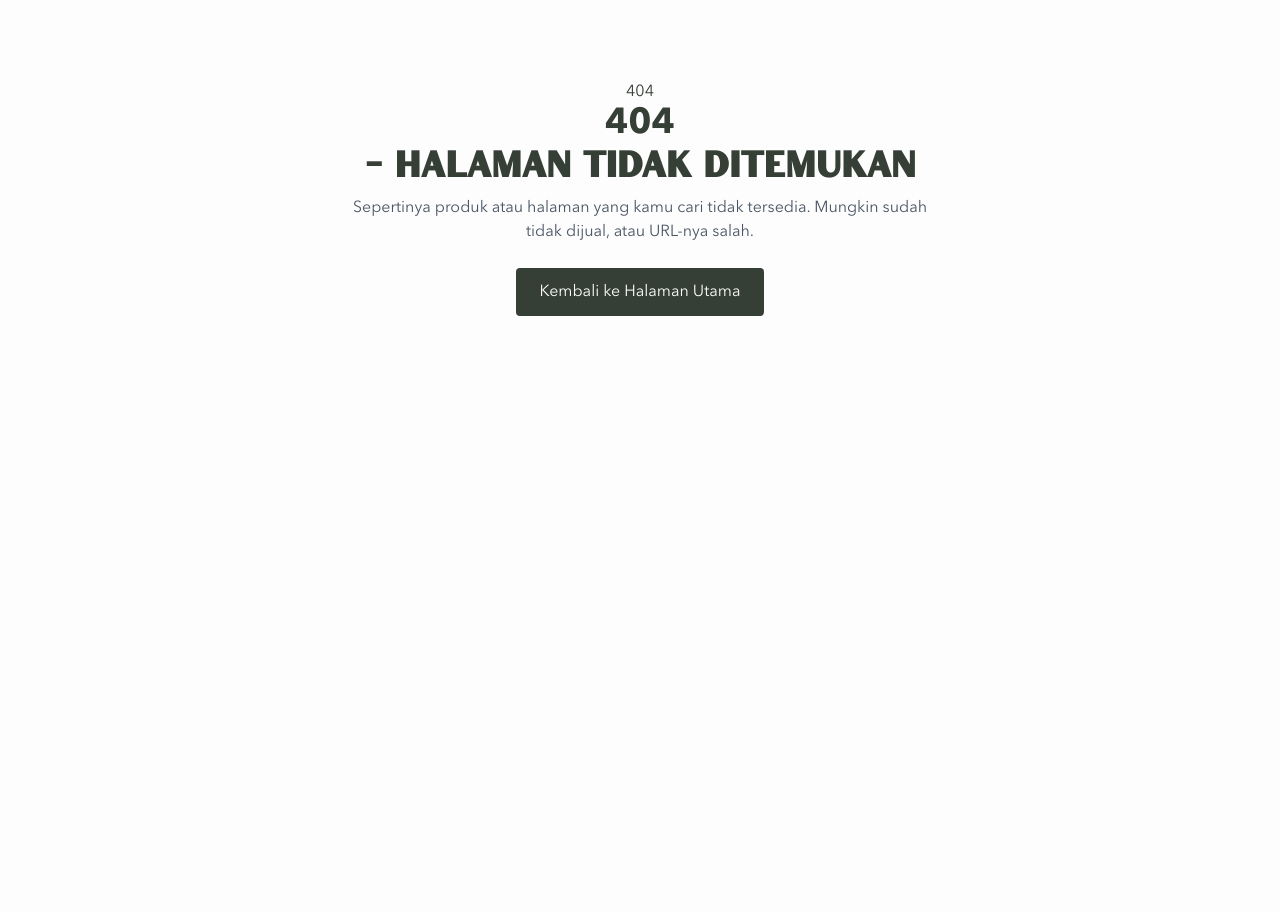
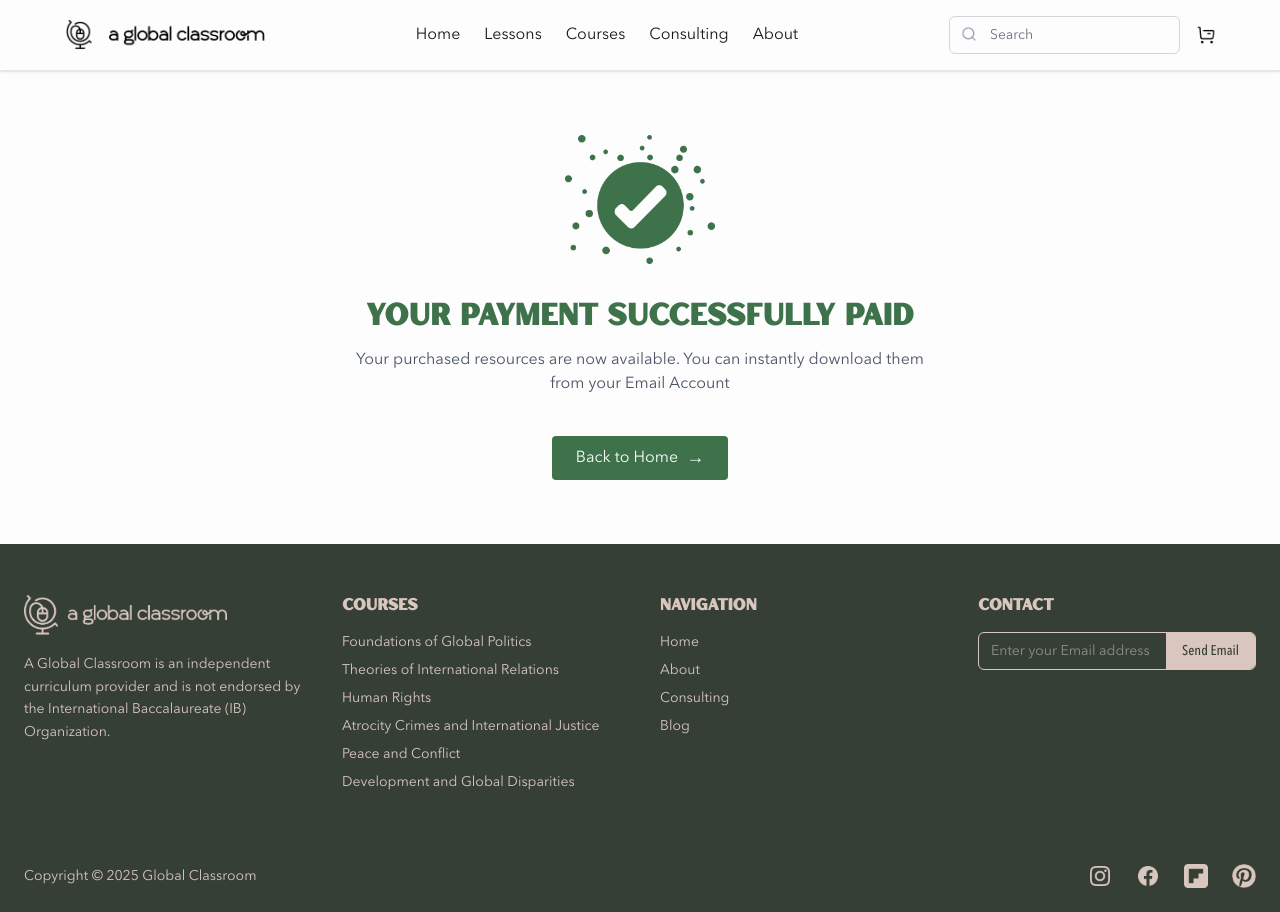
Before and after one commit to gilangaryo/frontend-global-classroom, a Next.js app: page /success in a window 1280 px wide. Before the commit this address had no page. Before the commit the page ends 800 px from the top, so only its background shows below. Built offline with nearby package versions, Linux system fonts and the light colour scheme.

Commit message:
feat: add success page

```diff
--- /dev/null
+++ b/src/app/(site)/success/page.tsx
@@ -0,0 +1,49 @@
+'use client';
+
+import Image from 'next/image';
+import Link from 'next/link';
+
+export default function SuccessPage() {
+    return (
+        <main className="max-w-3xl mx-auto px-6 py-16 text-center font-body text-primary">
+            {/* <div className="border border-dashed rounded-lg p-6 mb-12 flex items-center justify-between">
+                <div className="text-left">
+                    <h2 className="font-bold text-lg mb-1">
+                        Case Study: Sportswashing and Qatar’s Quest for Soft Power
+                    </h2>
+                    <p className="text-sm text-gray-500">Global Politic Lesson</p>
+                </div>
+                <div>
+                    <span className="bg-green-100 text-green-800 px-4 py-2 rounded font-semibold text-md">
+                        $15.00
+                    </span>
+                </div>
+            </div> */}
+
+            <div className="flex justify-center mb-8">
+                <Image
+                    src="/success/success-button.png"
+                    alt="Success"
+                    width={150}
+                    height={150}
+                />
+            </div>
+
+            <h1 className="text-2xl md:text-3xl font-bold text-green-active mb-4">
+                YOUR PAYMENT SUCCESSFULLY PAID
+            </h1>
+            <p className="text-gray-600 mb-10">
+                Your purchased resources are now available. You can instantly download them<br />
+                from your Email Account
+            </p>
+
+            <Link
+                href="/"
+                className="inline-flex items-center bg-green-active text-white px-6 py-2 rounded hover:bg-green-hover transition"
+            >
+                Back to Home
+                <span className="ml-2 text-lg">→</span>
+            </Link>
+        </main>
+    );
+}
```
Also changed, not shown: public/success/success-button.png (added).
